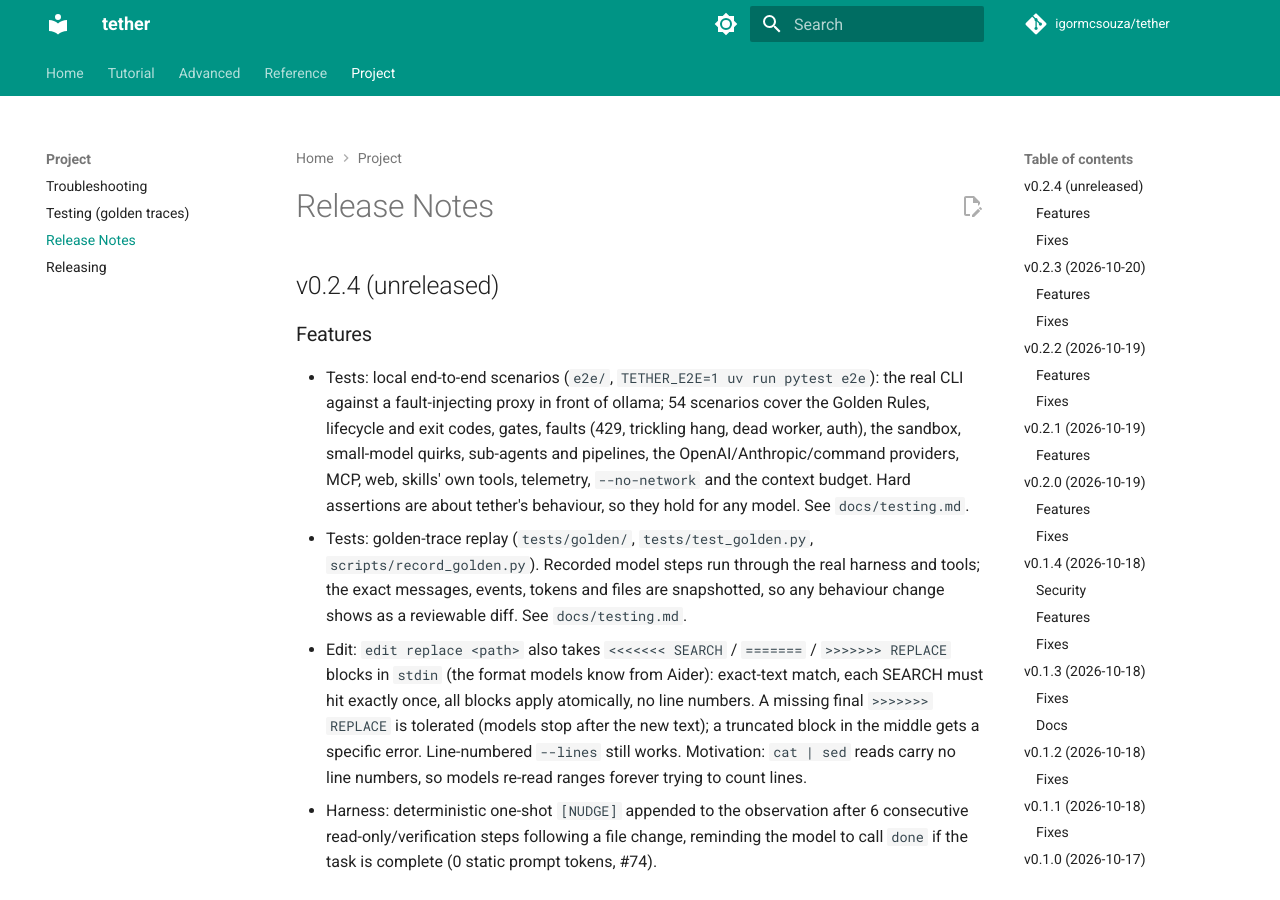
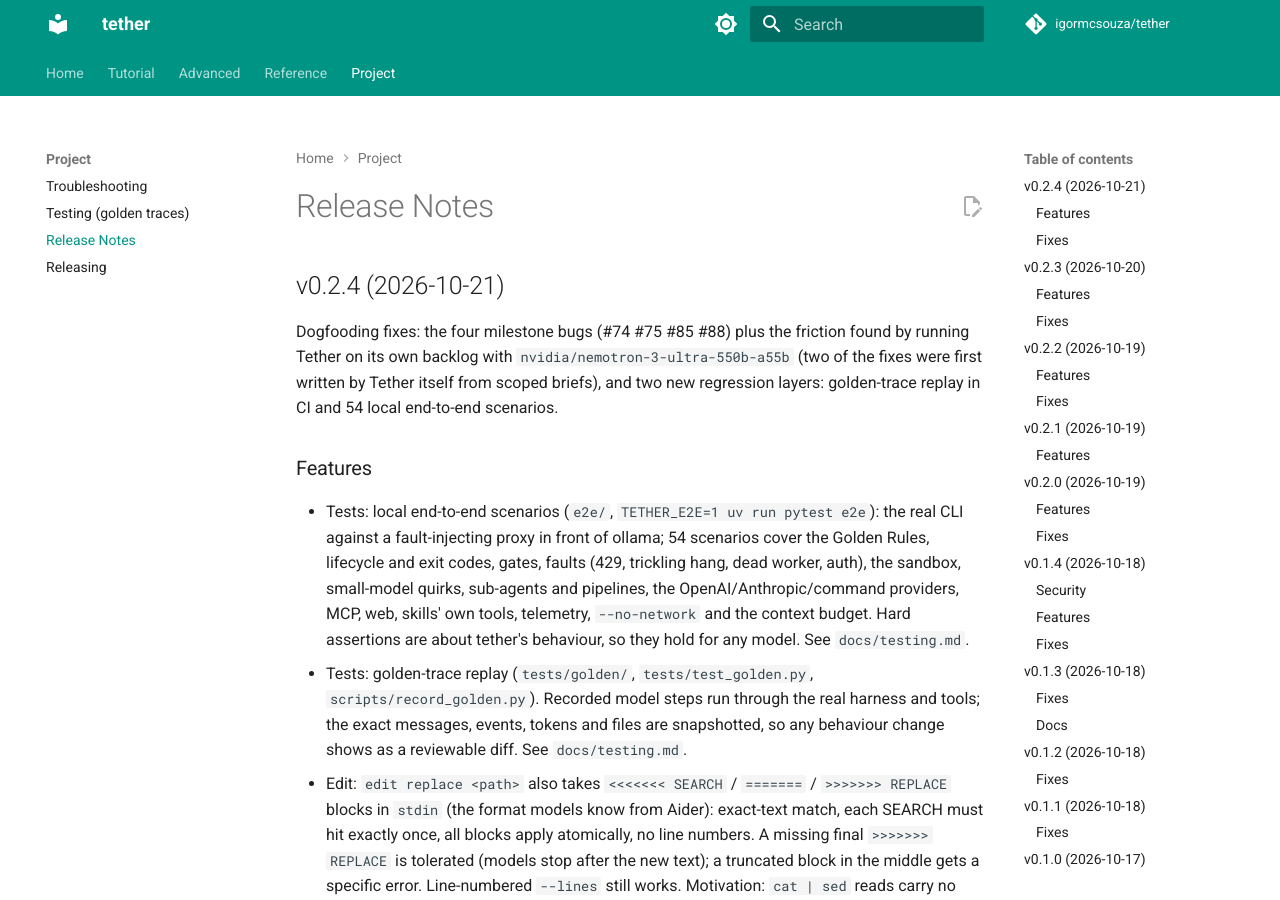
Before and after one commit to igormcsouza/tether, an MkDocs documentation site: the page built from docs/release-notes.md, in a window 1280 px wide and 900 px high. Built offline with MkDocs 1.6.1 and Material for MkDocs 9.7.7, drawn with Linux system fonts in a browser that asks for light colours; comment, search, counter and statistics services are not loaded.

Commit message:
release: v0.2.4 (done nudge, max_steps ceiling, dead-worker reaping, attempt deadline, golden + e2e regression layers) (#108)
Cuts v0.2.4: bumps `__version__` and its test, dates the release notes
section (`## v0.2.4 (2026-10-21)`) with an intro line, Features and
Fixes.

Ships the four milestone bugs, all closed: #74 (done nudge) #75
(`max_steps` ceiling) #85 (dead worker reported RUNNING) #88
(per-attempt deadline), plus the friction found dogfooding
`nvidia/nemotron-3-ultra-550b-a55b` on Tether's own backlog (heredoc in
`cmd`, `429` retries, per-range unfolded reads, `.py` parse warning,
SEARCH/REPLACE edit blocks) and two regression layers: golden-trace
replay (CI) and 54 local end-to-end scenarios.

**Regression run before release (AGENTS.md rule):**
- `TETHER_E2E=1 uv run pytest e2e` on this branch (qwen3.5:9b on
tether-ollama): `54 passed in 108.08s`, nothing to mitigate.
- ruff, format, mypy, 252 tests at 100% coverage (golden traces
included), strict mkdocs build: all green.

The GitHub Release/tag `v0.2.4` (title `v0.2.4 Regression Safety Net`,
standard Features/Fixes message with (#N) and the Docs link) is created
after merge; `delivery.yml` then publishes to PyPI from the release.

🤖 Generated with [Claude Code](https://claude.com/claude-code)

Co-authored-by: Claude Sonnet 5.5 <noreply@anthropic.com>

```diff
--- a/docs/release-notes.md
+++ b/docs/release-notes.md
@@ -1,6 +1,8 @@
 # Release Notes
 
-## v0.2.4 (unreleased)
+## v0.2.4 (2026-10-21)
+
+Dogfooding fixes: the four milestone bugs (#74 #75 #85 #88) plus the friction found by running Tether on its own backlog with `nvidia/nemotron-3-ultra-550b-a55b` (two of the fixes were first written by Tether itself from scoped briefs), and two new regression layers: golden-trace replay in CI and 54 local end-to-end scenarios.
 
 ### Features
 
--- a/tether/__init__.py
+++ b/tether/__init__.py
@@ -31,7 +31,7 @@ from tether.store import (
     ToolOffender,
 )
 
-__version__ = "0.2.3"
+__version__ = "0.2.4"
 
 __all__ = [
     "ActionCall",
```
Also changed, not shown: 1 other file.
